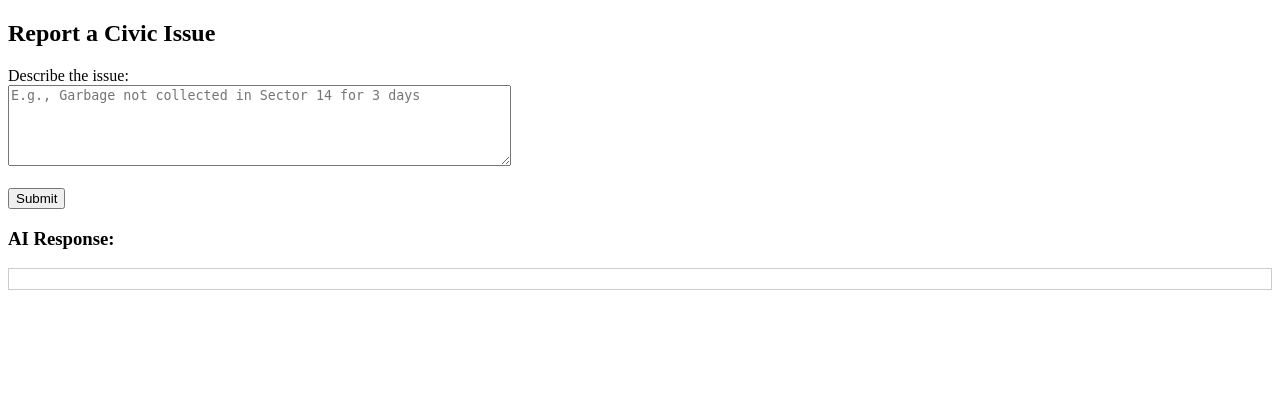
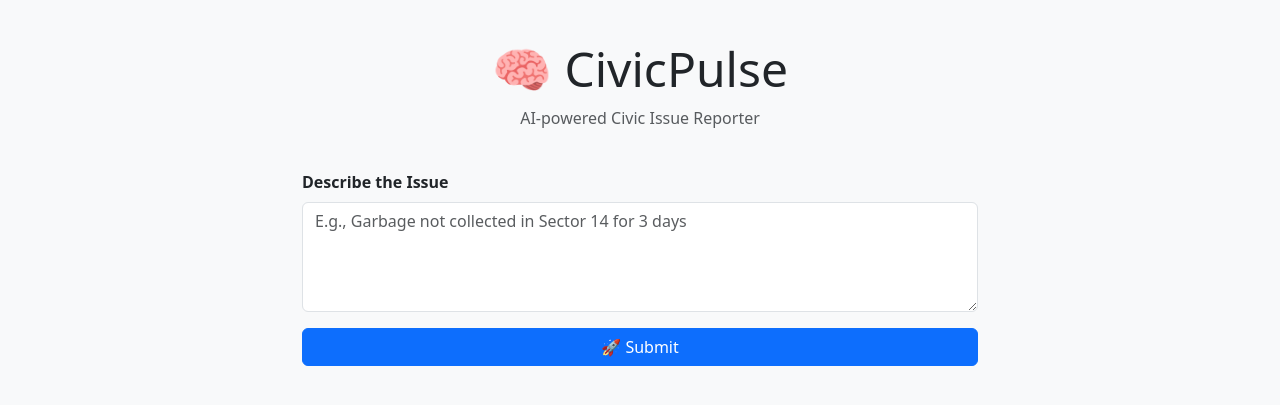
Before and after one commit to mks639/CivicPulse, a Flask app: page / in a window 1280 px wide. Shown: the top 405 px of the page. Run offline with Flask 3, Linux system fonts and the light colour scheme.

Commit message:
Update index.html

```diff
--- a/templates/index.html
+++ b/templates/index.html
@@ -1,35 +1,59 @@
 <!DOCTYPE html>
-<html>
+<html lang="en">
 <head>
-    <title>CivicPulse - Report Issue</title>
+    <meta charset="UTF-8">
+    <title>CivicPulse – Report a Civic Issue</title>
+    <meta name="viewport" content="width=device-width, initial-scale=1">
+    <link
+        href="https://cdn.jsdelivr.net/npm/bootstrap@5.3.2/dist/css/bootstrap.min.css"
+        rel="stylesheet"
+    >
+    <style>
+        body {
+            background-color: #f8f9fa;
+            padding-top: 40px;
+        }
+        .container {
+            max-width: 700px;
+        }
+        .header {
+            text-align: center;
+            margin-bottom: 40px;
+        }
+        .ai-response-box {
+            white-space: pre-wrap;
+            background: #f1f1f1;
+            border: 1px solid #ccc;
+            padding: 15px;
+            border-radius: 6px;
+            margin-top: 20px;
+        }
+    </style>
 </head>
 <body>
-    <h2>Report a Civic Issue</h2>
-    <form id="reportForm">
-        <label for="user_input">Describe the issue:</label><br>
-        <textarea id="user_input" rows="5" cols="60" placeholder="E.g., Garbage not collected in Sector 14 for 3 days"></textarea><br><br>
-        <button type="submit">Submit</button>
-    </form>
+    <div class="container">
+        <div class="header">
+            <h1 class="display-5">🧠 CivicPulse</h1>
+            <p class="text-muted">AI-powered Civic Issue Reporter</p>
+        </div>
 
-    <h3>AI Response:</h3>
-    <div id="response" style="white-space: pre-wrap; border: 1px solid #ccc; padding: 10px;"></div>
+        <form method="post">
+            <div class="mb-3">
+                <label for="prompt" class="form-label"><strong>Describe the Issue</strong></label>
+                <textarea class="form-control" id="prompt" name="prompt" rows="4"
+                          placeholder="E.g., Garbage not collected in Sector 14 for 3 days" required></textarea>
+            </div>
+            <button type="submit" class="btn btn-primary w-100">🚀 Submit</button>
+        </form>
 
-    <script>
-        document.getElementById("reportForm").addEventListener("submit", async function(e) {
-            e.preventDefault();
-            const userInput = document.getElementById("user_input").value;
+        {% if response %}
+        <div class="mt-5">
+            <h5><strong>✅ AI Response:</strong></h5>
+            <div class="ai-response-box">{{ response }}</div>
+        </div>
+        {% endif %}
+    </div>
 
-            const response = await fetch("/report", {
-                method: "POST",
-                headers: {
-                    "Content-Type": "application/json"
-                },
-                body: JSON.stringify({ user_input: userInput })
-            });
-
-            const data = await response.json();
-            document.getElementById("response").textContent = data.response;
-        });
-    </script>
+    <script src="https://cdn.jsdelivr.net/npm/bootstrap@5.3.2/dist/js/bootstrap.bundle.min.js"></script>
 </body>
 </html>
```
